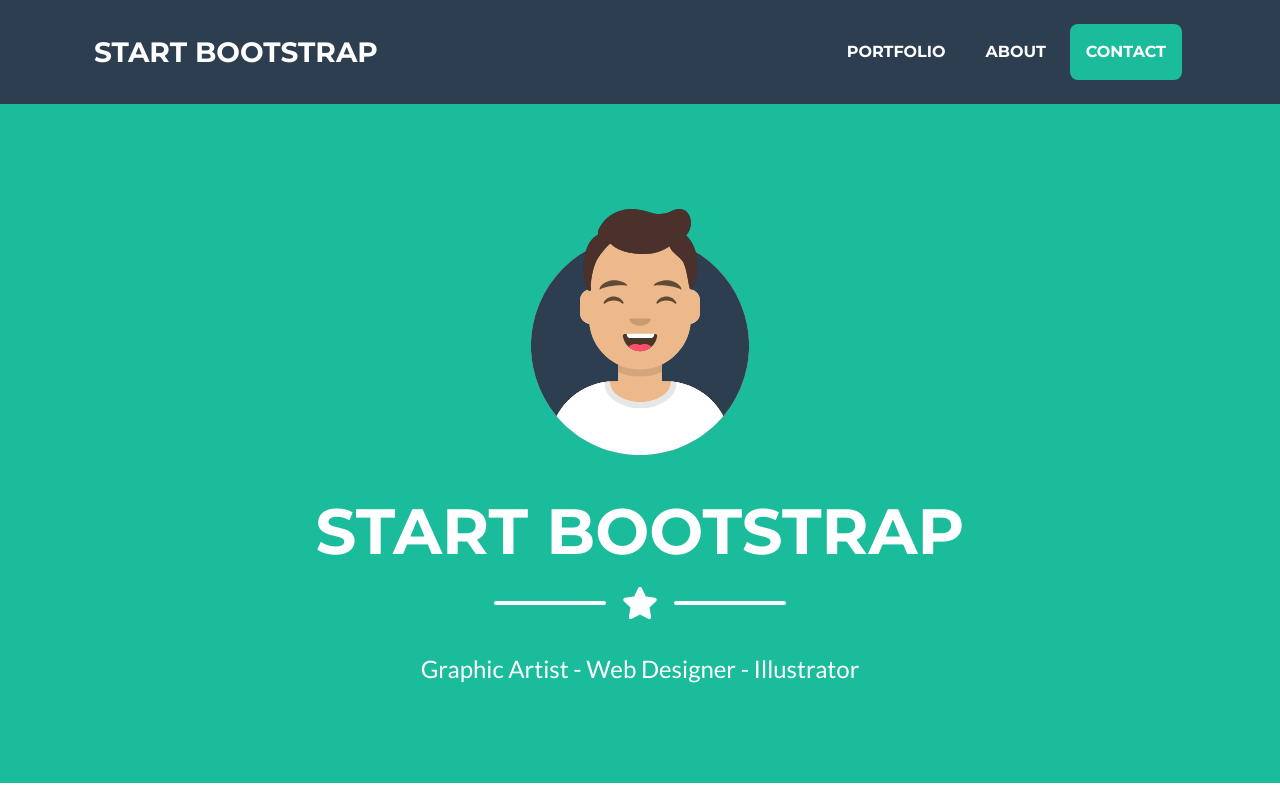
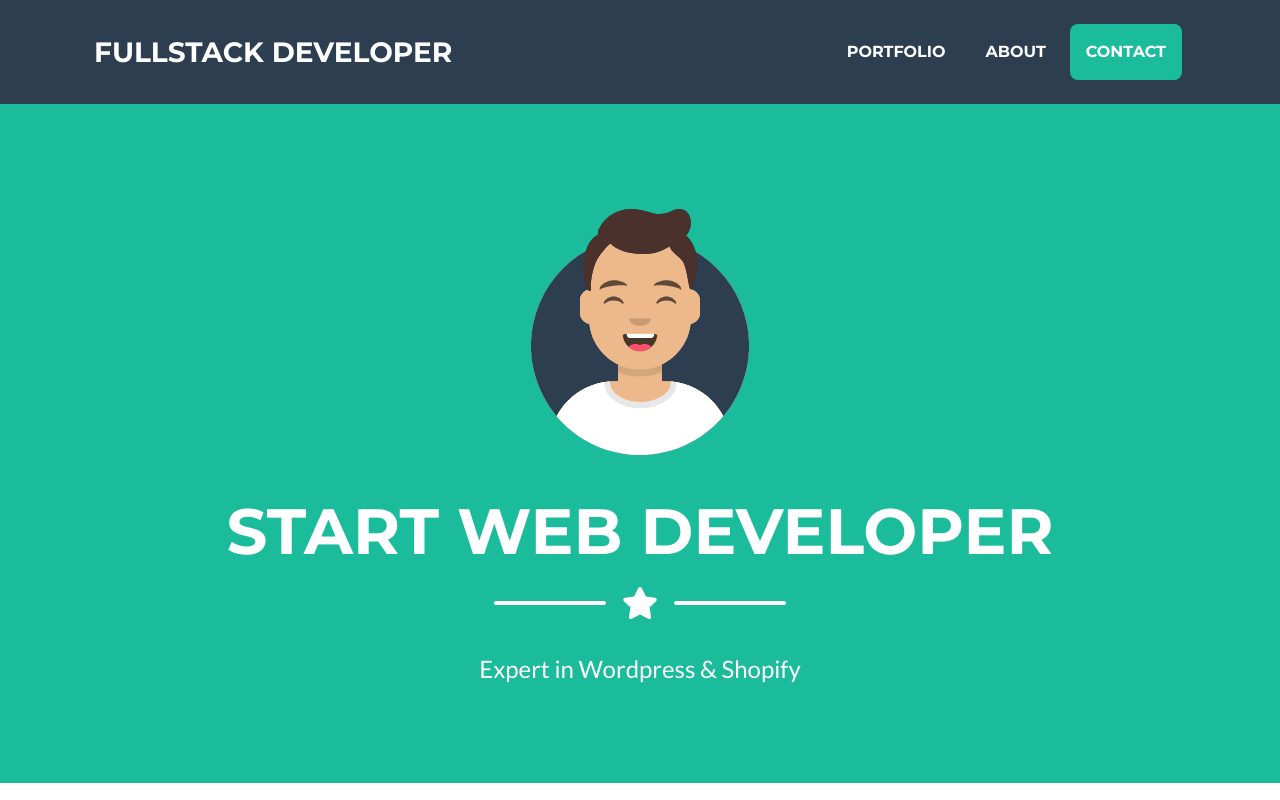
Before and after one commit to RubenchoWeb/Rubenchoweb, a plain HTML site: page index.html in a window 1280 px wide. Shown: the top 800 px of the page. Drawn offline with nearby package versions, Linux system fonts and the light colour scheme.

Commit message:
cambios basicos, luego sigo

```diff
--- a/index.html
+++ b/index.html
@@ -5,7 +5,7 @@
         <meta name="viewport" content="width=device-width, initial-scale=1, shrink-to-fit=no" />
         <meta name="description" content="" />
         <meta name="author" content="" />
-        <title>Freelancer - Start Bootstrap Theme</title>
+        <title>RubenchoWeb - Freelancer</title>
         <!-- Favicon-->
         <link rel="icon" type="image/x-icon" href="assets/img/favicon.ico" />
         <!-- Font Awesome icons (free version)-->
@@ -20,7 +20,7 @@
         <!-- Navigation-->
         <nav class="navbar navbar-expand-lg bg-secondary text-uppercase fixed-top" id="mainNav">
             <div class="container">
-                <a class="navbar-brand js-scroll-trigger" href="#page-top">Start Bootstrap</a>
+                <a class="navbar-brand js-scroll-trigger" href="#page-top">FullStack Developer</a>
                 <button class="navbar-toggler navbar-toggler-right text-uppercase font-weight-bold bg-primary text-white rounded" type="button" data-toggle="collapse" data-target="#navbarResponsive" aria-controls="navbarResponsive" aria-expanded="false" aria-label="Toggle navigation">
                     Menu
                     <i class="fas fa-bars"></i>
@@ -40,7 +40,7 @@
                 <!-- Masthead Avatar Image-->
                 <img class="masthead-avatar mb-5" src="assets/img/avataaars.svg" alt="" />
                 <!-- Masthead Heading-->
-                <h1 class="masthead-heading text-uppercase mb-0">Start Bootstrap</h1>
+                <h1 class="masthead-heading text-uppercase mb-0">Start Web Developer</h1>
                 <!-- Icon Divider-->
                 <div class="divider-custom divider-light">
                     <div class="divider-custom-line"></div>
@@ -48,7 +48,7 @@
                     <div class="divider-custom-line"></div>
                 </div>
                 <!-- Masthead Subheading-->
-                <p class="masthead-subheading font-weight-light mb-0">Graphic Artist - Web Designer - Illustrator</p>
+                <p class="masthead-subheading font-weight-light mb-0">Expert in Wordpress & Shopify</p>
             </div>
         </header>
         <!-- Portfolio Section-->
```
